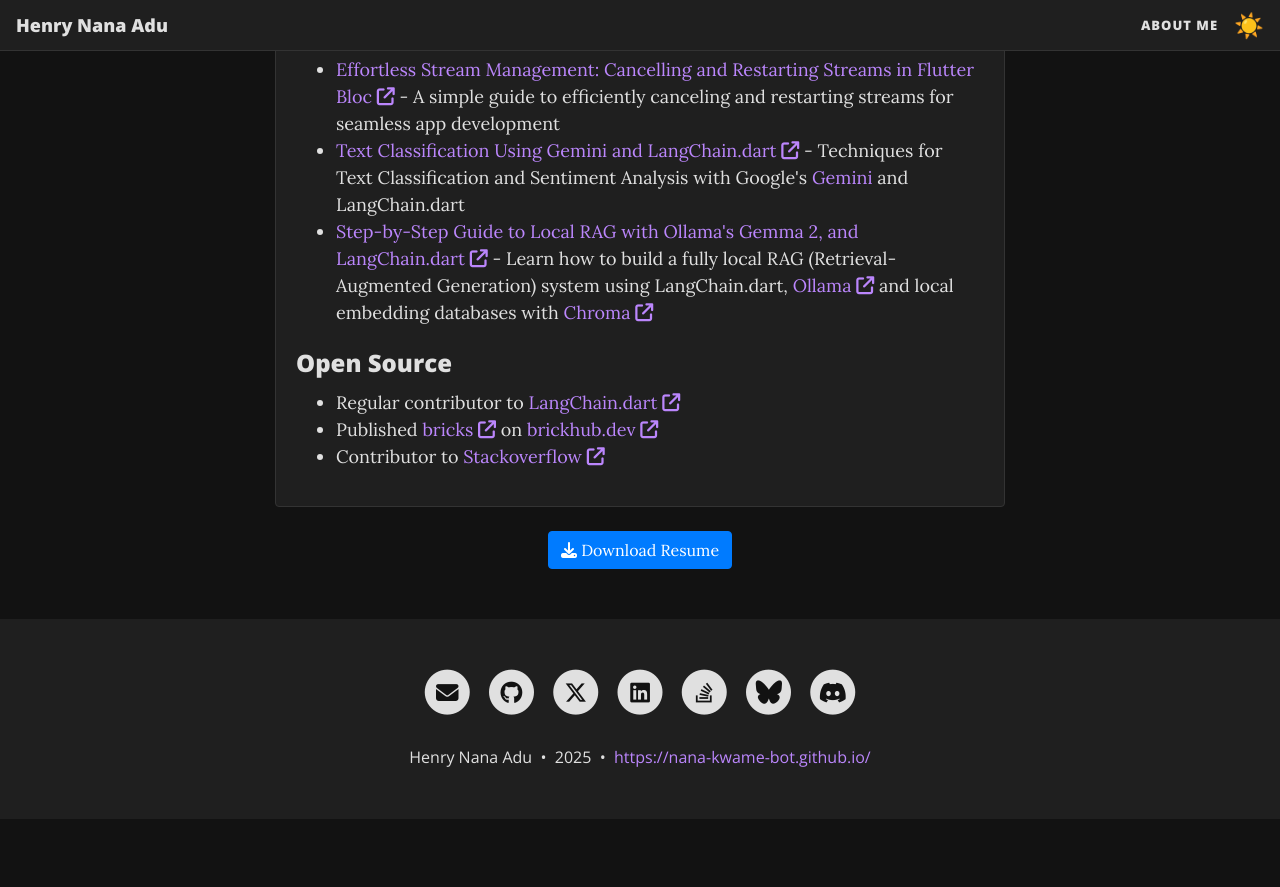
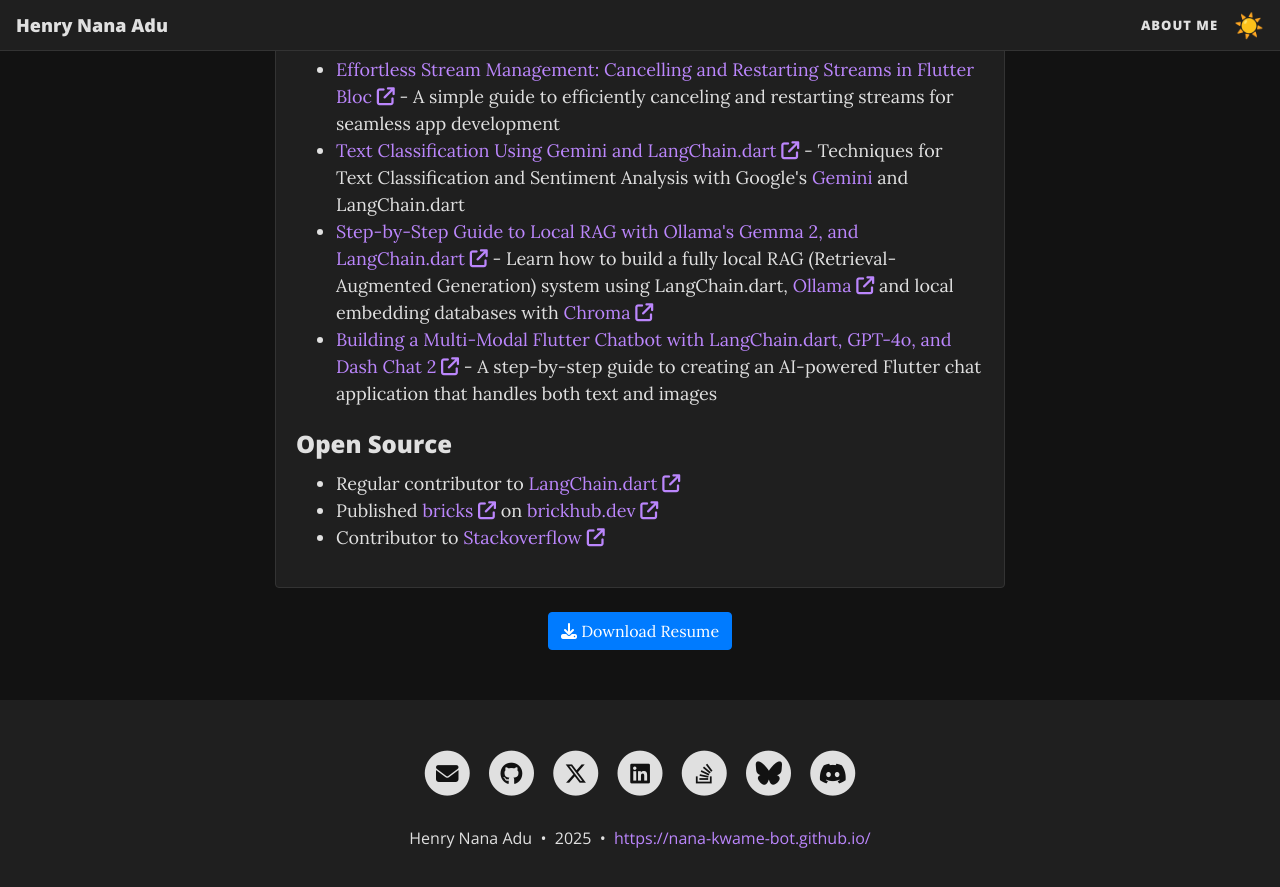
Before and after one commit to Nana-Kwame-bot/Nana-Kwame-bot.github.io, a Jekyll site: the page built from index.html, in a window 1280 px wide and 900 px high, scrolled down 3883 px. Shown: the top 887 px of the window. Built offline with Jekyll 4.4.1, drawn with Linux system fonts in a browser that asks for light colours; the list of posts is cut into pages by our own code; before the commit the page ends 4702 px from its top, so only the background shows below that.

Commit message:
chore: Update home layout with new article links and adjust formatting

```diff
--- a/_layouts/home.html
+++ b/_layouts/home.html
@@ -208,13 +208,13 @@
       <li><a href="https://henryadu.hashnode.dev/effective-bloc-to-bloc-communication-strategies-in-the-domain-layer" target="_blank" rel="noopener noreferrer">Effective Bloc-to-Bloc Communication Strategies in the Domain Layer <i class="fa fa-external-link" aria-hidden="true"></i></a> - Optimizing Bloc-to-Bloc Communication with rxdart's reactive programming features</li>
       <li><a href="https://henryadu.hashnode.dev/effortless-stream-management-cancelling-and-restarting-streams-in-flutter-bloc" target="_blank" rel="noopener noreferrer">Effortless Stream Management: Cancelling and Restarting Streams in Flutter Bloc <i class="fa fa-external-link" aria-hidden="true"></i></a> - A simple guide to efficiently canceling and restarting streams for seamless app development</li>
       <li><a href="https://henryadu.hashnode.dev/text-classification-using-gemini-and-langchaindart" target="_blank" rel="noopener noreferrer">Text Classification Using Gemini and LangChain.dart <i class="fa fa-external-link" aria-hidden="true"></i></a> - Techniques for Text Classification and Sentiment Analysis with Google's <a href="https://deepmind.google/technologies/gemini/">Gemini</a> and LangChain.dart</li>
-      <li>
-        <a href="https://henryadu.hashnode.dev/step-by-step-guide-to-local-rag-with-ollamas-gemma-2-and-langchaindart" target="_blank" rel="noopener noreferrer">
+      <li><a href="https://henryadu.hashnode.dev/step-by-step-guide-to-local-rag-with-ollamas-gemma-2-and-langchaindart" target="_blank" rel="noopener noreferrer">
           Step-by-Step Guide to Local RAG with Ollama's Gemma 2, and LangChain.dart <i class="fa fa-external-link" aria-hidden="true"></i>
         </a> - Learn how to build a fully local RAG (Retrieval-Augmented Generation) system using LangChain.dart,
         <a href="https://ollama.com" target="_blank" rel="noopener noreferrer">Ollama <i class="fa fa-external-link" aria-hidden="true"></i></a> and local embedding databases with
         <a href="https://www.trychroma.com/" target="_blank" rel="noopener noreferrer">Chroma <i class="fa fa-external-link" aria-hidden="true"></i></a>
       </li>
+      <li><a href="https://henryadu.hashnode.dev/building-a-multi-modal-flutter-chatbot-with-langchaindart-gpt-4o-and-dash-chat-2" target="_blank" rel="noopener noreferrer">Building a Multi-Modal Flutter Chatbot with LangChain.dart, GPT-4o, and Dash Chat 2 <i class="fa fa-external-link" aria-hidden="true"></i></a> - A step-by-step guide to creating an AI-powered Flutter chat application that handles both text and images</li>
     </ul>
 
     <h3 class="card-title mt-4">Open Source</h3>
```
